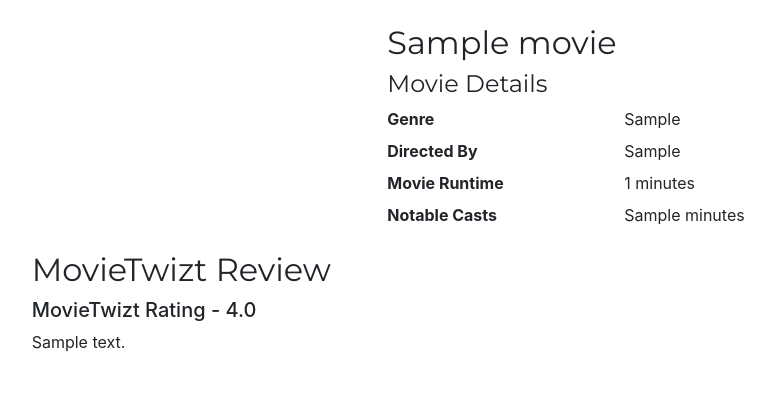
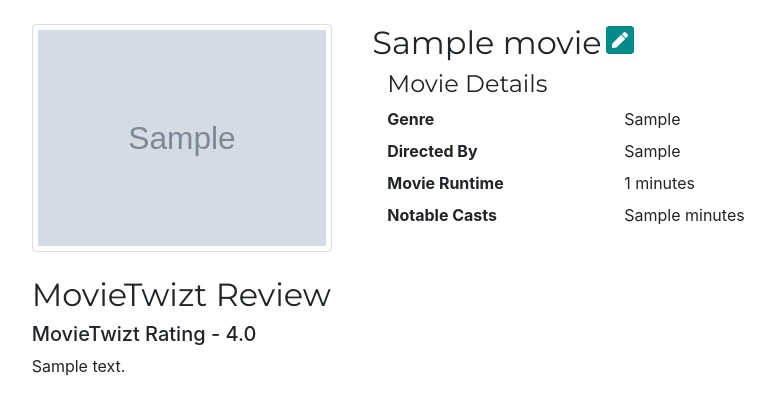
Before and after one commit to VishekhaTamrakar/MovieTwitz-ImplementingAPI, a Django app: page /movie/1/detail in a window 1280 px wide. Shown: the part 56-471 px from the top of the page, without its empty margins (90-865 px from the left). Run offline with Django 3.2, Linux system fonts and the light colour scheme; tables that the repository leaves empty hold one stand-in row (values such as "Sample post"); grey boxes marked "Sample" are stand-in pictures; some libraries are stand-ins or nearby versions.

Commit message:
Added Edit function to detail page

```diff
--- a/mtapp/templates/app/movie_detail.html
+++ b/mtapp/templates/app/movie_detail.html
@@ -6,11 +6,17 @@
     <div class="col-lg-10">
         <div class="row">
             <div class="col-lg-4">
-                <!-- <img src="{{ imdb_movie.poster }}" alt="Poster"> -->
+                <img src="{{ movie.poster }}" alt="Poster">
             </div>
             <div class="col-lg-8">
-                <h2>{{ movie.name }}</h2>
+                <div class="row">
+                    <h2>{{ movie.name }}</h2>
+                    <a href="{% url 'app:movie_edit' pk=movie.pk%}">
+                        &nbsp;<i class="fas fa-pen-square" title="Edit"></i>
+                    </a>
+                </div>
                 <!-- <p>Released on {{ movie.release_date }} | IMDb - {{ imdb_movie.imdb_rating }}</p> -->
+
                 <h4>Movie Details</h4>
                 <dl class="row">
                     <dt class="col-sm-4">Genre</dt>
@@ -29,6 +35,7 @@
         </div>
         <div class="row">
             <div class="col-12">
+                <br/>
                 <h2>MovieTwizt Review</h2>
                 <h5>MovieTwizt Rating - {{ movie.rating }}</h5>
                 <p>{{ movie.review }}</p>
```
Also changed, not shown: mtapp/templates/app/movie_edit.html (+9 -5 lines).
